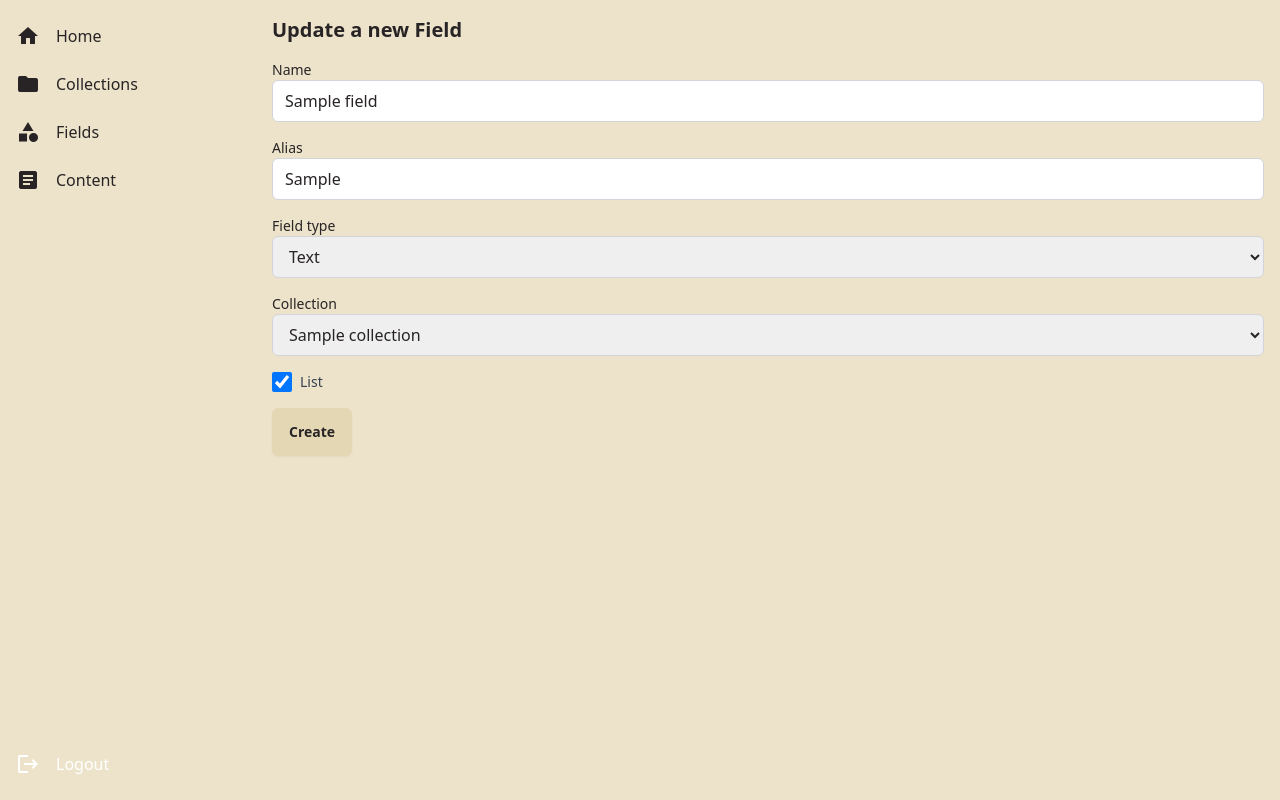
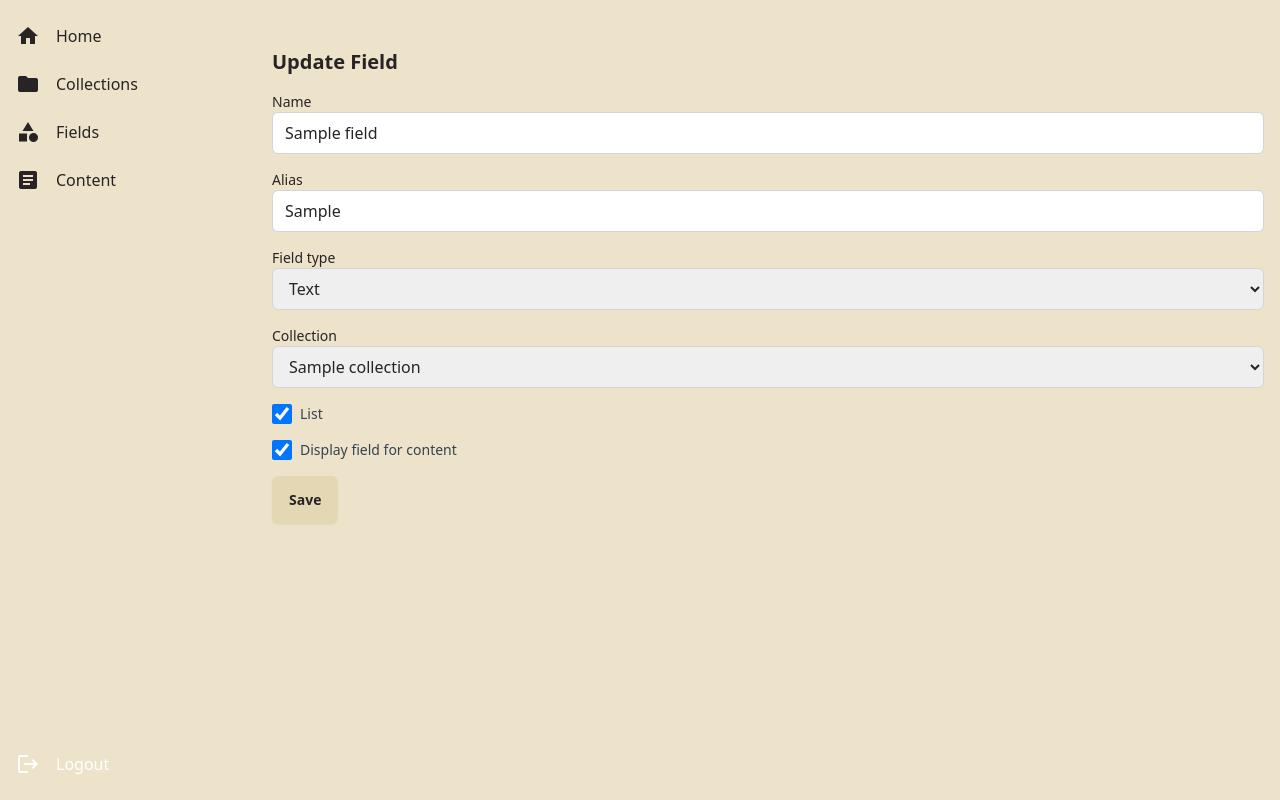
Before and after one commit to janmarkuslanger/nuri, a Flask app: page /admin/fields/edit/1 in a window 1280 px wide. Run offline with Flask 3, Linux system fonts and the light colour scheme; tables that the repository leaves empty hold one stand-in row (values such as "Sample post"); style sheets or scripts are compiled from the project's sources.

Commit message:
layout styling

```diff
--- a/app/models/field.py
+++ b/app/models/field.py
@@ -10,3 +10,4 @@ class Field(BaseModel):
     field_type = db.Column(db.Enum(FieldType), nullable=False)
     collection_id = db.Column(db.Integer, db.ForeignKey("collections.id"), nullable=False)
     is_list = db.Column(db.Boolean, default=False, nullable=False)
+    display_field = db.Column(db.Boolean, default=False, nullable=False)
--- a/app/templates/collection/create.html
+++ b/app/templates/collection/create.html
@@ -4,6 +4,7 @@
 
 {% block content %}
 <h1 class="text-xl font-bold mb-4">Create a New Collection</h1>
+<div class="divider"></div>
 <form method="POST" class="space-y-4">
     <div>
         <label for="name" class="block text-sm font-medium">Name</label>
--- a/app/templates/collection/delete.html
+++ b/app/templates/collection/delete.html
@@ -4,6 +4,7 @@
 
 {% block content %}
 <h1 class="text-xl font-bold mb-4">Delete collection: {{collection.name }} ({{collection.id }})</h1>
+<div class="divider"></div>
 <form method="POST" class="space-y-4">
     <div>
         <label for="name" class="block text-sm font-medium">Do you really want to delete collection: {{collection.name }} ({{collection.id }})?</label>
--- a/app/templates/collection/edit.html
+++ b/app/templates/collection/edit.html
@@ -4,6 +4,7 @@
 
 {% block content %}
 <h1 class="text-xl font-bold mb-4">Update collection: {{ collection.name }} ({{ collection.id }})</h1>
+<div class="divider"></div>
 <form method="POST" class="space-y-4">
     <div>
         <label for="name" class="block text-sm font-medium">Name</label>
--- a/app/templates/collection/index.html
+++ b/app/templates/collection/index.html
@@ -3,9 +3,8 @@
 {% block title %}Collections List{% endblock %}
 
 {% block content %}
-<div class="container mx-auto py-8">
 <h1 class="text-2xl font-bold mb-6">Collections</h1>
-
+<div class="divider"></div>
 {% if collections %}
     <table class="table">
         <thead>
@@ -48,5 +47,4 @@
         Create New Collection
     </a>
 </div>
-</div>
 {% endblock %}
--- a/app/templates/content/edit.html
+++ b/app/templates/content/edit.html
@@ -3,8 +3,9 @@
 {% block title %}{{ "Update" if content else "Create" }} von Content: {{ collection.name }}{% endblock %}
 
 {% block content %}
-<div class="container">
 <h1 class="text-2xl font-bold mb-4">{{ "Update" if content else "Create" }} von Content: {{ collection.name }}</h1>
+<div class="divider"></div>
+
 <form method="POST" class="space-y-6">
   {% for field in collection.fields %}
     <div>
@@ -21,10 +22,10 @@
       {% endif %}
     </div>
   {% endfor %}
+
   <button type="submit" class="btn">Save</button>
 </form>
 <a href="{{ url_for('content.index', collection_id=collection.id) }}" class="inline-block mt-4 text-blue-500 hover:underline">Back</a>
-</div>
 
 <script>
 function addInput(containerId) {
--- a/app/templates/content/list.html
+++ b/app/templates/content/list.html
@@ -3,14 +3,14 @@
 {% block title %}Collections{% endblock %}
 
 {% block content %}
-<div class="container mx-auto py-8">
 <h1 class="text-2xl font-bold mb-4">Collections</h1>
+<div class="divider"></div>
 <table class="table">
   <thead>
     <tr>
       <th>ID</th>
       <th>Name</th>
-        <th>Aktionen</th>
+      <th>Actions</th>
     </tr>
   </thead>
   <tbody>
@@ -25,5 +25,4 @@
     {% endfor %}
   </tbody>
 </table>
-</div>
 {% endblock %}
--- a/app/templates/field/edit.html
+++ b/app/templates/field/edit.html
@@ -3,7 +3,7 @@
 {% block title %}Update Field{% endblock %}
 
 {% block content %}
-<h1 class="text-xl font-bold mb-4">Update a new Field</h1>
+<h1 class="text-xl font-bold mb-4">Update Field</h1>
 <form method="POST" class="space-y-4">
     <div>
         <label for="name" class="block text-sm font-medium">Name</label>
@@ -70,11 +70,23 @@
         List
     </label>
     </div>
+    <div class="flex items-center">
+        <input
+            type="checkbox"
+            id="display_field"
+            name="display_field"
+            class="h-5 w-5 text-blue-600 border-gray-300 rounded focus:ring focus:ring-blue-500"
+            {% if field.display_field %} checked {% endif %}
+        >
+        <label for="display_field" class="ml-2 block text-sm font-medium text-gray-700">
+        Display field for content
+        </label>
+    </div>
     <button
         type="submit"
         class="btn"
     >
-        Create
+        Save
     </button>
 </form>
 {% endblock %}
--- a/app/templates/layout.html
+++ b/app/templates/layout.html
@@ -58,7 +58,9 @@
                     </div>
                 {% endif %}
             {% endwith %}
-            {% block content %}{% endblock %}
+            <div class="container mx-auto py-8">
+                {% block content %}{% endblock %}
+            </div>
         </div>
     </div>
 </body>
--- a/app/views/field.py
+++ b/app/views/field.py
@@ -18,6 +18,7 @@ def create():
         field_type = request.form.get("field_type")
         collection_id = request.form.get("collection_id")
         is_list = request.form.get("is_list") == "on"
+        display_field = request.form.get("display_field") == "on"
 
         excisting_alias = Field.query.filter_by(alias=alias, collection_id=collection_id).first()
 
@@ -26,7 +27,7 @@ def create():
             return redirect(url_for("field.index"))
 
         if name and alias:
-            new_collection = Field(name=name, alias=alias, collection_id=collection_id, field_type=field_type, is_list=is_list)
+            new_collection = Field(name=name, alias=alias, collection_id=collection_id, field_type=field_type, is_list=is_list, display_field=display_field)
             new_collection.save()
             return redirect(url_for("field.index"))
 
@@ -43,6 +44,7 @@ def edit(id):
         field_type = request.form.get("field_type")
         collection_id = request.form.get("collection_id")
         is_list = request.form.get("is_list") == 'on'
+        display_field = request.form.get("display_field") == "on"
 
         existing_alias = Field.query.filter(Field.alias == alias, Field.id != id).first()
         if existing_alias:
@@ -55,6 +57,7 @@ def edit(id):
             field.field_type = field_type
             field.is_list = is_list
             field.collection_id = collection_id
+            field.display_field = display_field
             db.session.commit()
             flash("Field updated successfully!", "success")
             return redirect(url_for("field.index"))
```
Also changed, not shown: app/templates/content/index.html (+6 -3 lines), app/templates/field/create.html (+11 -1 lines). Lines whose indentation alone changed are shown as unchanged.
